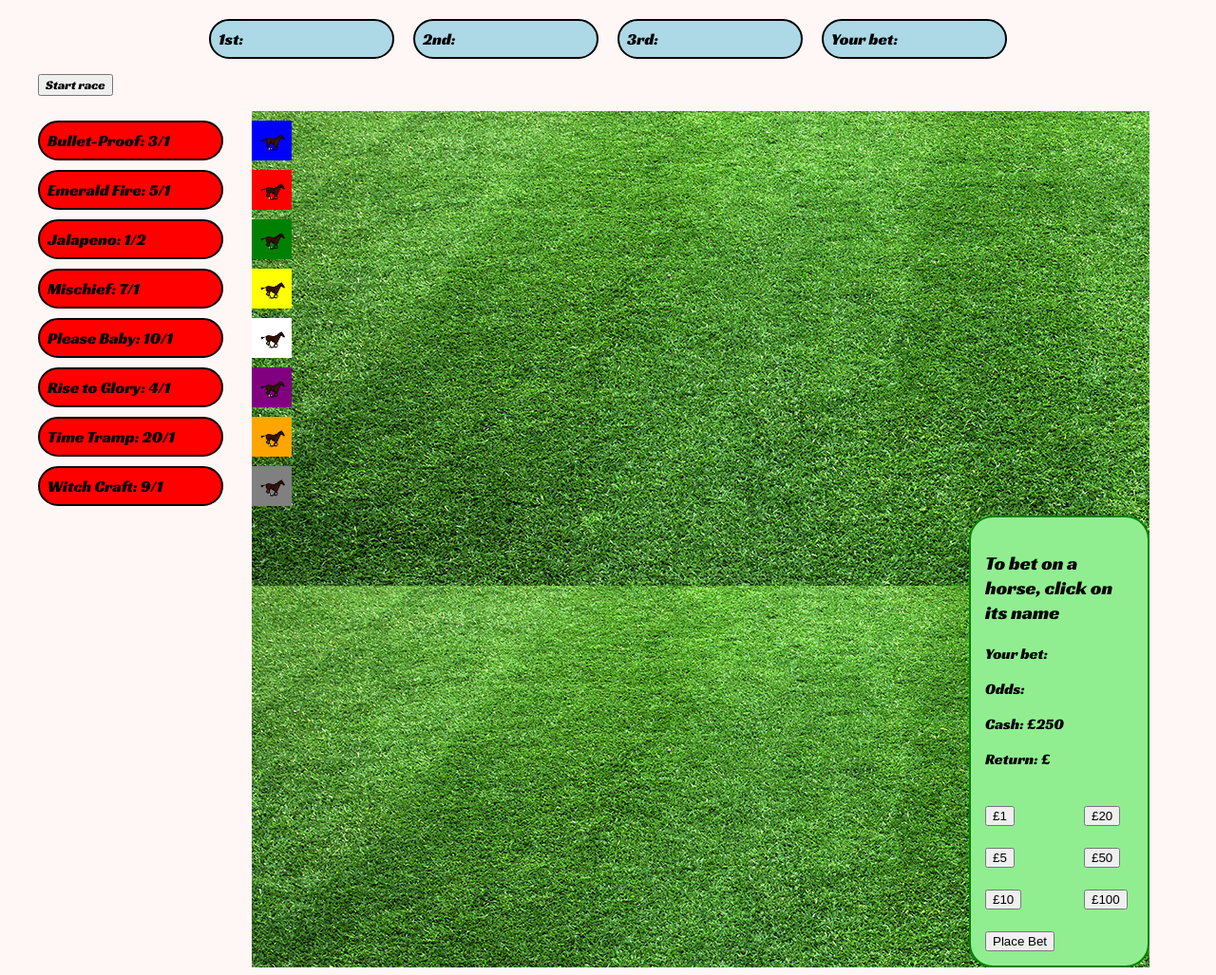
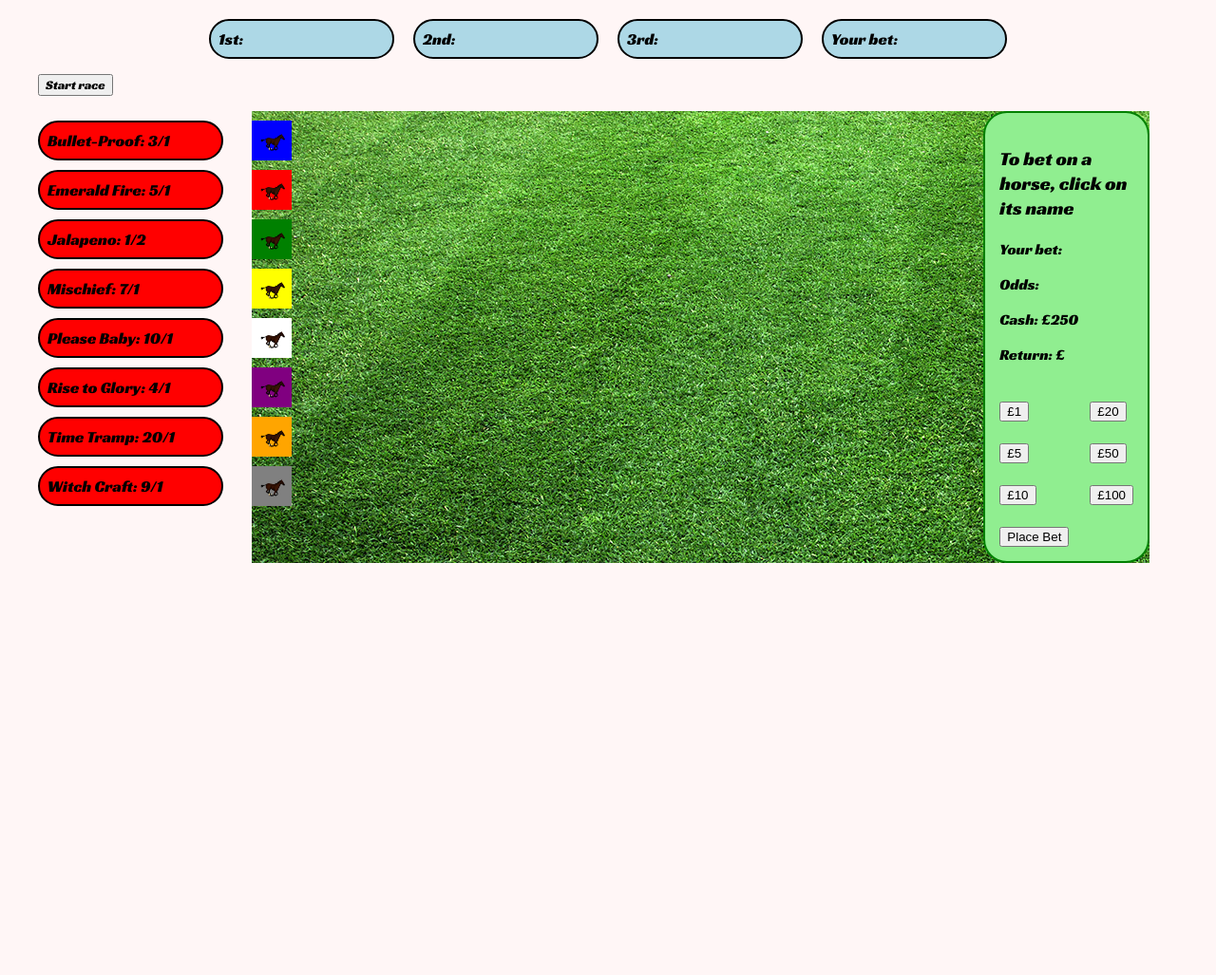
Before and after one commit to marks2508/WDI-First-Project, a PHP site: page /race-v2.html in a window 1280 px wide. Shown: the part 58-1085 px from the top of the page at 95% size. After the commit the page ends 651 px from the top, so only its background shows below. Run offline with PHP 8.4, Linux system fonts and the light colour scheme; some libraries are stand-ins or nearby versions.

Commit message:
css fixed. game working. need to change alerts to popups

```diff
--- a/css/style-race.css
+++ b/css/style-race.css
@@ -8,9 +8,9 @@ main {
 }
 
 h1 {
-  text-align: center;
   font-family: 'Racing Sans One';
   font-size: 30px;
+  text-align: center;
 }
 
 .bet {
@@ -23,8 +23,8 @@ h1 {
 }
 
 .main-area ul {
+  margin: 0;
   padding: 0;
-  margin: 0;
 }
 /* .background {
   background-size: cover;
@@ -51,9 +51,9 @@ h1 {
 } */
 
 .race {
-  position: relative;
   flex-grow: 1;
   margin: 0 30px;
+  position: relative;
 }
 
 /* horse styles */
@@ -108,7 +108,6 @@ form {
   border-radius: 25px;
   width: 180px;
   padding: 3px;
-  margin-left: auto;
 }
 
 td {
@@ -123,7 +122,7 @@ li {
   border: 2px solid black;
   border-radius: 25px;
   font-size: 17px;
-  font-family: 'Racing Sans One'; cursive;
+  font-family: 'Racing Sans One';
   text-shadow: .5px  blue;
   background: red;
   width: 175px;
@@ -137,7 +136,7 @@ li {
 }
 
 .horseresults p {
-  font-family: 'Racing Sans One'; cursive;
+  font-family: 'Racing Sans One';
   text-shadow: .5px  blue;
   background: lightblue;
   margin: 0 10px;
@@ -147,42 +146,27 @@ li {
   border: 2px solid black;
   width: 175px;
 }
+.racetrack {
+  width: 90%;
+}
 
 a {
+  text-decoration: none;
   font-family: 'Racing Sans One',cursive;
   font-size: 25px;
-  text-decoration: none;
 }
 .race {
   background-image: url('/Users/mark/development/first-app/images/turf.jpg');
-  position: relative;
+  display: flex;
+  justify-content: space-around;
   /* top: 595px; */
 }
 button {
+  font-family: 'Racing Sans One', cursive;
   display: flex;
-  font-family: 'Racing Sans One', cursive;
   justify-content: center;
 }
 #startRace {
   display: flex;
   justify-content: center;
 }
-
-/* .race-buttons {
-  position: absolute;
-  top: 295px;
-  left: 400px;
-  width: 400px;
-  padding: 10px;
-  margin: 10px;
-  font-family: 'Racing Sans One', cursive;
-} */
-
-/*p {
-  position: absolute;
-  top: 44%;
-  left: 43%;
-  color: blue;
-  font-family: 'Racing Sans One', cursive;
-  font-size: 30px;
-}*/
--- a/race-v2.html
+++ b/race-v2.html
@@ -40,6 +40,7 @@
       </ul>
 
       <div class="race">
+        <div class="racetrack">
           <div class="horse1 horse-group">
             <img src="./images/animated-horse.jpg" width="30" height="30" class="horse1">
           </div>
@@ -63,6 +64,7 @@
           </div>
           <div class="horse8 horse-group">
             <img src="./images/animated-horse.jpg" width="30" height="30" class="horse8">
+          </div>
         </div>
         <!-- <div class="horse2">2</div>
         <div class="horse3">3</div>
```
Lines whose indentation alone changed are shown as unchanged.
